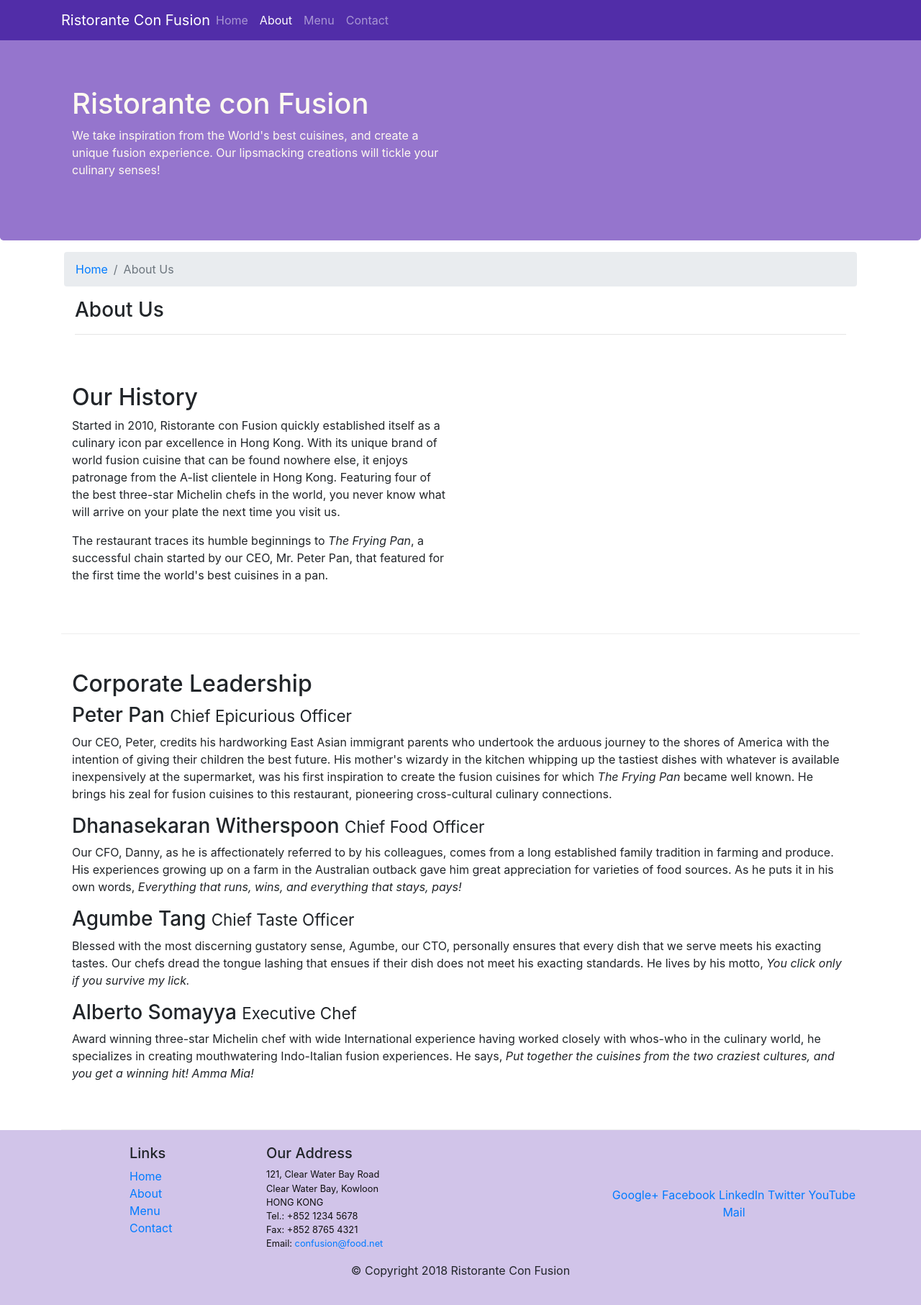
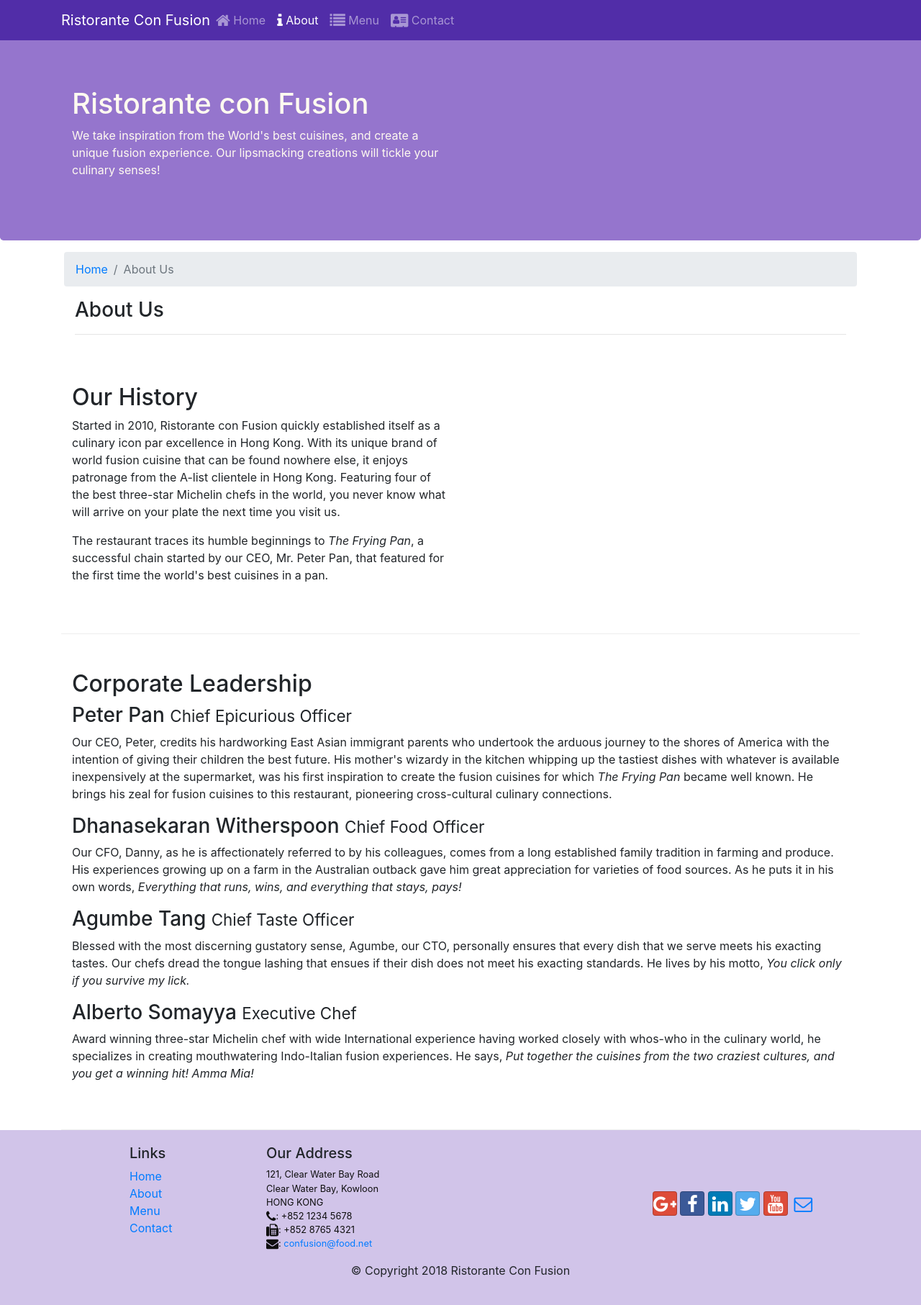
Before and after one commit to khoaakt/fer201m-fptu-exercise, a website: page conFusion/aboutus.html in a window 1280 px wide. Shown: the whole page at 72% size. Drawn offline with nearby package versions, Linux system fonts and the light colour scheme.

Commit message:
Icon Font

```diff
--- a/conFusion/aboutus.html
+++ b/conFusion/aboutus.html
@@ -14,6 +14,14 @@
       rel="stylesheet"
       href="node_modules/bootstrap/dist/css/bootstrap.min.css"
     />
+    <link
+    rel="stylesheet"
+    href="node_modules/font-awesome/css/font-awesome.min.css"
+  />
+  <link
+    rel="stylesheet"
+    href="node_modules/bootstrap-social/bootstrap-social.css"
+  />
     <link rel="stylesheet" href="css/styles.css" />
     <title>Ristorante Con Fusion: About Us</title>
   </head>
@@ -33,16 +41,24 @@
         <div class="collapse navbar-collapse" id="Navbar">
           <ul class="navbar-nav mr-auto">
             <li class="nav-item">
-              <a class="nav-link" href="/">Home</a>
+              <a class="nav-link" href="/">
+                <span class="fa fa-home fa-lg"></span> Home
+              </a>
             </li>
             <li class="nav-item active">
-              <a class="nav-link" href="/aboutus.html">About</a>
+              <a class="nav-link" href="/aboutus.html">
+                <span class="fa fa-info fa-lg"></span> About
+              </a>
             </li>
             <li class="nav-item">
-              <a class="nav-link" href="/menu.html">Menu</a>
+              <a class="nav-link" href="/menu.html">
+                <span class="fa fa-list fa-lg"></span> Menu
+              </a>
             </li>
             <li class="nav-item">
-              <a class="nav-link" href="/contact.html">Contact</a>
+              <a class="nav-link" href="/contact.html">
+                <span class="fa fa-address-card fa-lg"></span> Contact
+              </a>
             </li>
           </ul>
         </div>
@@ -153,8 +169,8 @@
           <div class="col-4 offset-1 col-sm-2">
             <h5>Links</h5>
             <ul class="list-unstyled">
-              <li><a href="/">Home</a></li>
-              <li><a href="#">About</a></li>
+              <li><a href="#">Home</a></li>
+              <li><a href="/aboutus.html">About</a></li>
               <li><a href="#">Menu</a></li>
               <li><a href="#">Contact</a></li>
             </ul>
@@ -165,19 +181,46 @@
               121, Clear Water Bay Road<br />
               Clear Water Bay, Kowloon<br />
               HONG KONG<br />
-              Tel.: +852 1234 5678<br />
-              Fax: +852 8765 4321<br />
-              Email: <a href="mailto:confusion@food.net">confusion@food.net</a>
+              <i class="fa fa-phone fa-lg"></i>: +852 1234 5678<br />
+              <i class="fa fa-fax fa-lg"></i>: +852 8765 4321<br />
+              <i class="fa fa-envelope fa-lg"></i>:
+              <a href="mailto:confusion@food.net">confusion@food.net</a>
             </address>
           </div>
           <div class="col-12 col-sm-4 align-self-center">
             <div class="text-center">
-              <a href="http://google.com/+">Google+</a>
-              <a href="http://www.facebook.com/profile.php?id=">Facebook</a>
-              <a href="http://www.linkedin.com/in/">LinkedIn</a>
-              <a href="http://twitter.com/">Twitter</a>
-              <a href="http://youtube.com/">YouTube</a>
-              <a href="mailto:">Mail</a>
+              <a
+                class="btn btn-social-icon btn-google"
+                href="http://google.com/+"
+                ><i class="fa fa-google-plus fa-lg"></i>
+              </a>
+              <a
+                class="btn btn-social-icon btn-facebook"
+                href="http://www.facebook.com/profile.php?id="
+              >
+                <i class="fa fa-facebook fa-lg"></i>
+              </a>
+              <a
+                class="btn btn-social-icon btn-linkedin"
+                href="http://www.linkedin.com/in/"
+              >
+                <i class="fa fa-linkedin fa-lg"></i>
+              </a>
+              <a
+                class="btn btn-social-icon btn-twitter"
+                href="http://twitter.com/"
+              >
+                <i class="fa fa-twitter fa-lg"></i>
+              </a>
+              <a
+                class="btn btn-social-icon btn-google"
+                href="http://youtube.com/"
+              >
+                <i class="fa fa-youtube fa-lg"></i>
+              </a>
+              <a class="btn btn-social-icon" href="mailto:">
+                <i class="fa fa-envelope-o fa-lg"></i>
+              </a>
             </div>
           </div>
         </div>
--- a/conFusion/package.json
+++ b/conFusion/package.json
@@ -15,6 +15,8 @@
   },
   "dependencies": {
     "bootstrap": "4.0.0",
+    "bootstrap-social": "5.1.1",
+    "font-awesome": "4.7.0",
     "jquery": "3.3.1",
     "popper.js": "1.12.9"
   }
```
Also changed, not shown: conFusion/index.html (+56 -15 lines), 1 other file.
